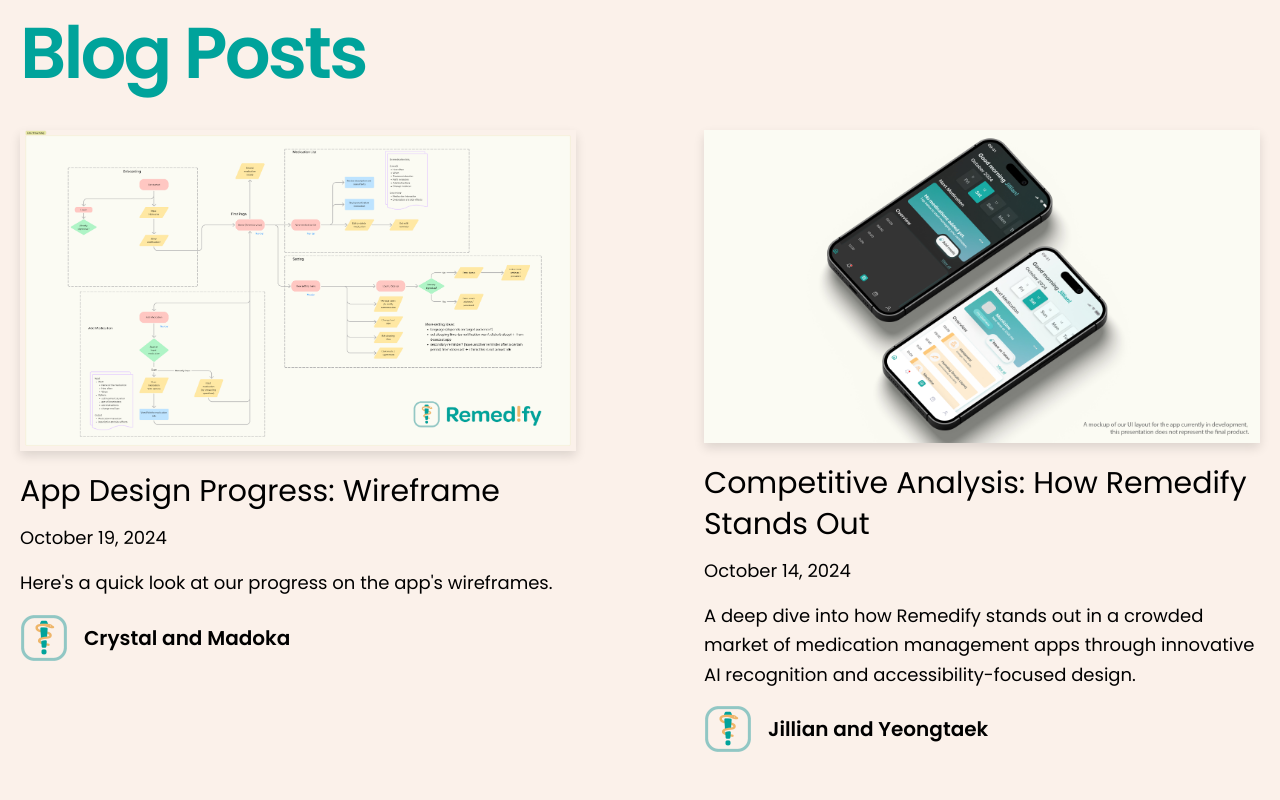
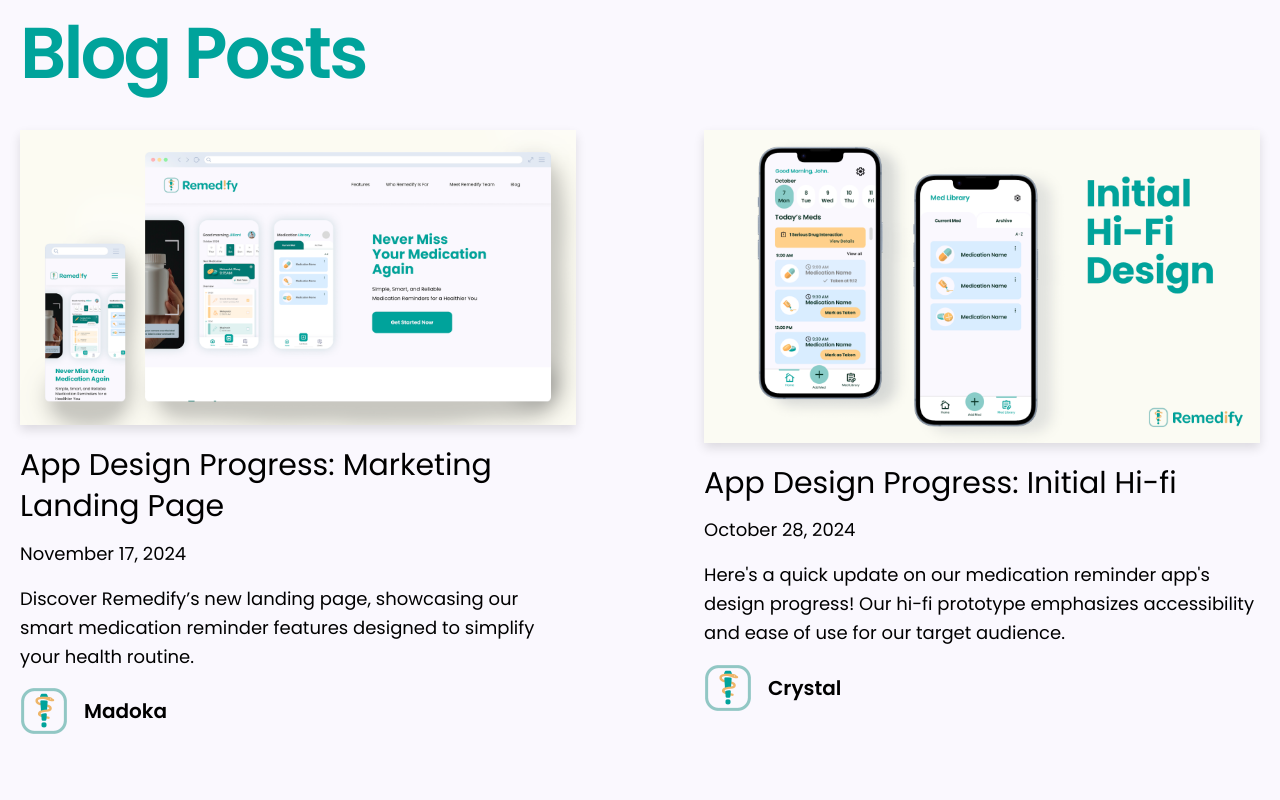
Before and after one commit to yeenathan/asclepius-blog, a Next.js app: page / in a window 1280 px wide. Shown: the part 260-1060 px from the top of the page. Built offline with nearby package versions, Linux system fonts and the light colour scheme.

Commit message:
adding 2 posts, changing bg colour

```diff
--- /dev/null
+++ b/_posts/hifi.md
@@ -0,0 +1,28 @@
+---
+title: "App Design Progress: Initial Hi-fi"
+excerpt: "Here's a quick update on our medication reminder app's design progress! Our hi-fi prototype emphasizes accessibility and ease of use for our target audience. "
+coverImage: "/assets/blog/hifi/hifi.png"
+ogImage:
+  url: "/assets/blog/hifi/hifi.png"
+date: "2024-10-28"
+author:
+  name: "Crystal"
+  picture: "/assets/authors/profile.png"
+---
+We’re excited to unveil our high-fidelity (hi-fi) prototype, which incorporates thoughtful design elements to make medication management simpler and more accessible for our primary users—individuals who are prone to polypharmacy and cognitive impairments. Building on insights from user surveys, our site map, and user flow chart, this prototype brings our vision to life with a focus on usability and support.
+## Design Highlights
+Our hi-fi prototype utilizes the colors from our style guide, creating an inviting and professional look that’s both supportive and easy to navigate. Key design choices help enhance user experience and accessibility:
+
+**Larger Font Sizes:** We’ve used larger font sizes to ensure clear information display on mobile devices. Users can also adjust text size within the app for optimal readability, making it easier for them to track their medication schedules comfortably.
+
+**Rounded Component Borders:** All components have rounded edges, giving the interface a soft and welcoming appearance. This design choice reduces visual strain, creating a friendlier experience while still maintaining a professional feel.
+
+**Icons and Graphics:** Our app is visually enriched with icons and graphics to guide users through each feature intuitively. These visuals break up text, keeping the interface lively and reducing cognitive load, helping users quickly understand functions and navigate the app with ease.
+
+**Error Handling:** We’ve integrated helpful error messages throughout the app. For example, if a scan fails or if a reminder entry is incomplete, clear prompts guide users on what actions to take. This approach helps users feel supported rather than frustrated, reducing barriers to using the app.
+
+**Quick Dose Logging:** Each medication card on the home screen features a "Mark as Taken" button, highlighted in orange, allowing users to track doses with one tap. This function is designed to be straightforward, especially for users who may not be comfortable navigating complex interfaces.
+
+## Next Steps
+Our next phase involves conducting user testing to gather feedback on the hi-fi prototype. This will allow us to make targeted refinements, ensuring the app meets the needs of our target audience and provides a seamless, user-friendly experience.
+Stay tuned for more updates as we perfect the app and bring this valuable tool one step closer to release!
--- /dev/null
+++ b/_posts/landing-page.md
@@ -0,0 +1,30 @@
+---
+title: "App Design Progress: Marketing Landing Page"
+excerpt: "Discover Remedify’s new landing page, showcasing our smart medication reminder features designed to simplify your health routine."
+coverImage: "/assets/blog/landing-page/landing-page.png"
+ogImage:
+  url: "/assets/blog/landing-page/landing-page.png"
+date: "2024-11-17"
+author:
+  name: "Madoka"
+  picture: "/assets/authors/profile.png"
+---
+As we continue developing Remedify, our team is excited to share the progress of the app’s marketing landing page. This page plays a key role in introducing our innovative medication reminder service to the world, offering users an overview of what they can expect from the app while highlighting its core features and benefits.
+Visit our landing page [https://remedify.vercel.app/].
+## Purpose of the Landing Page
+The landing page is more than just a promotional tool—it serves as the first point of contact for potential users, offering them a seamless and informative experience. It’s designed with the user in mind, providing easy navigation to discover what Remedify offers, who it’s for, and how it can help manage medication schedules more effectively.
+## Key Features Highlighted
+We’ve carefully selected the app’s most impactful features to showcase on the landing page:
+
+Medication Reminders
+
+One-Tap Logging
+
+AI-Powered Label Scanning
+
+Medication Library
+
+By featuring these aspects, we hope to communicate the ease and reliability of Remedify in managing medication, especially for those with busy or complex schedules.
+## User-Centered Design
+Every section of the landing page is designed to answer key questions: What is Remedify? How can it make managing medications easier? Who can benefit from the app? This approach ensures that users can quickly grasp the value of the app and how it fits their needs.
+Stay tuned for more updates as we continue to refine Remedify. We’re excited to have you along for the journey as we transform medication management.
--- a/src/app/about/page.tsx
+++ b/src/app/about/page.tsx
@@ -11,7 +11,7 @@
                 <PostTitle>About</PostTitle>
                 <div className="mb-8 md:mb-16">
                     <p>Welcome to Project <span style={{fontStyle: "italic"}}>Remedify</span>, an app designed to make remembering to take your medication easier than ever before. Remedify aims to improve medication adherence while maintaining a low learning curve to prioritize accessibility for users. Users who are prone to polypharmacy and cognitive impairments will have a convenient reminder and easy support system in their life. In addition to our support system at the touch of your fingers, Remedify aims to empower our users by giving them full control over their schedule and medication details.</p>
-                    <p className="mt-5">One method of improving medication adherence will be done with help from AI. This will involve features such as recognizing instructions and medications from photos via OCR/Vision, and providing users with information based on the <a className="about-hyperlink" href="https://www.canada.ca/en/health-canada/services/drugs-health-products/drug-products/drug-product-database.html">Canadian Drug Product Database (DPD)</a> or <a className="about-hyperlink" href="https://go.drugbank.com/">DrugBank</a>.</p>
+                    <p className="mt-5">One method of improving medication adherence will be done with help from AI. This will involve features such as recognizing instructions and medications from photos via OCR/Vision, and providing users with information based on the <a className="about-hyperlink" href="https://www.canada.ca/en/health-canada/services/drugs-health-products/drug-products/drug-product-database.html">Canadian Drug Product Database (DPD)</a>.</p>
                     <div className="mt-5 flex flex-row gap-2">
                         <a href="https://github.com/yeenathan/Asclepius" target="_blank"><img className="max-h-12" src="/assets/defaults/github-mark.svg"/></a>
                         <a href="https://www.instagram.com/rememberwithremedify/" target="_blank"><img className="max-h-12" src="/assets/defaults/Instagram_logo_2022.svg"/></a>
--- a/src/app/globals.css
+++ b/src/app/globals.css
@@ -8,7 +8,7 @@
 }
 
 .main {
-    background-color: #FBF1EA;
+    background-color: #FAF8FE;
 }
 
 .footer {
```
Also changed, not shown: public/assets/blog/hifi/hifi.png (added), public/assets/blog/landing-page/landing-page.png (added).
